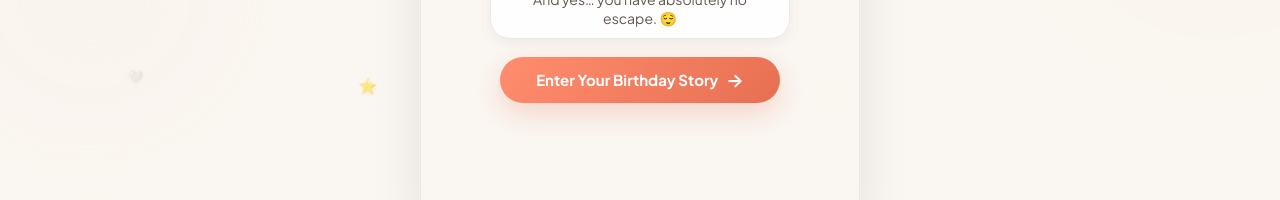
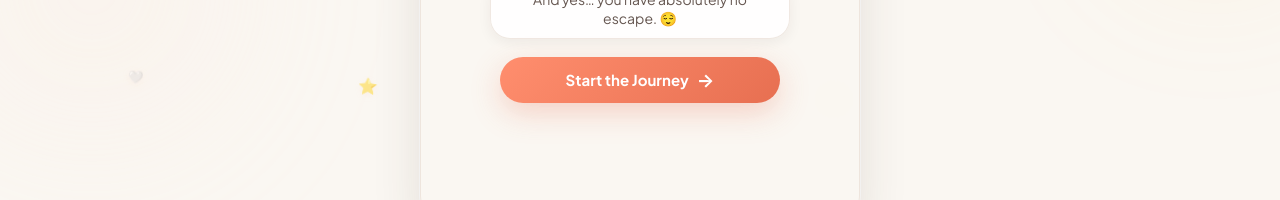
Before and after one commit to jk-commit-max/hbd, a React (Vite) app: page / in a window 1280 px wide. Shown: the part 560-760 px from the top of the page. Built offline with nearby package versions, Linux system fonts and the light colour scheme.

Commit message:
Change CTA button text from Enter Your Birthday Story to Start the Journey

```diff
--- a/src/birthdayConfig.js
+++ b/src/birthdayConfig.js
@@ -29,7 +29,7 @@ export const birthdayConfig = {
     greeting: "Hey",
     title: "This little website is 100% about you.",
     subtitle: "And yes… you have absolutely no escape. 😌",
-    buttonText: "Enter Your Birthday Story",
+    buttonText: "Start the Journey",
     // hint: "Sound on for the best experience 🎧",
   },
 
--- a/src/components/Step1Welcome.jsx
+++ b/src/components/Step1Welcome.jsx
@@ -114,7 +114,7 @@ export default function Step1Welcome({ onStart }) {
             type="button"
             className="action-button-large glow-effect"
             onClick={handleStartRide}
-            aria-label="Enter your birthday story"
+            aria-label="Start the journey"
           >
             <span>{isRiding ? "Riding to track… 🏍️💨" : intro.buttonText}</span>
             <span className="btn-arrow" aria-hidden="true">→</span>
```
